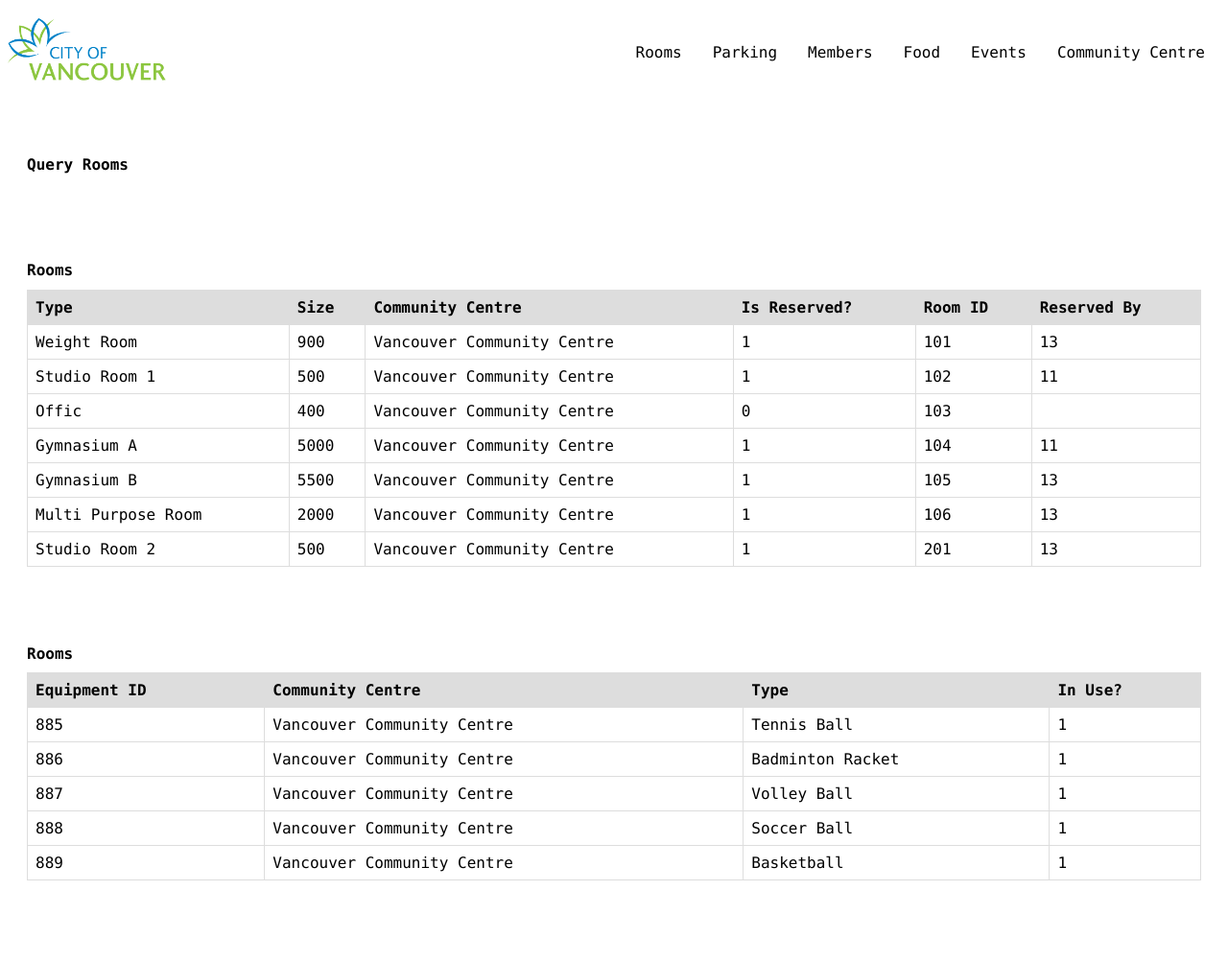
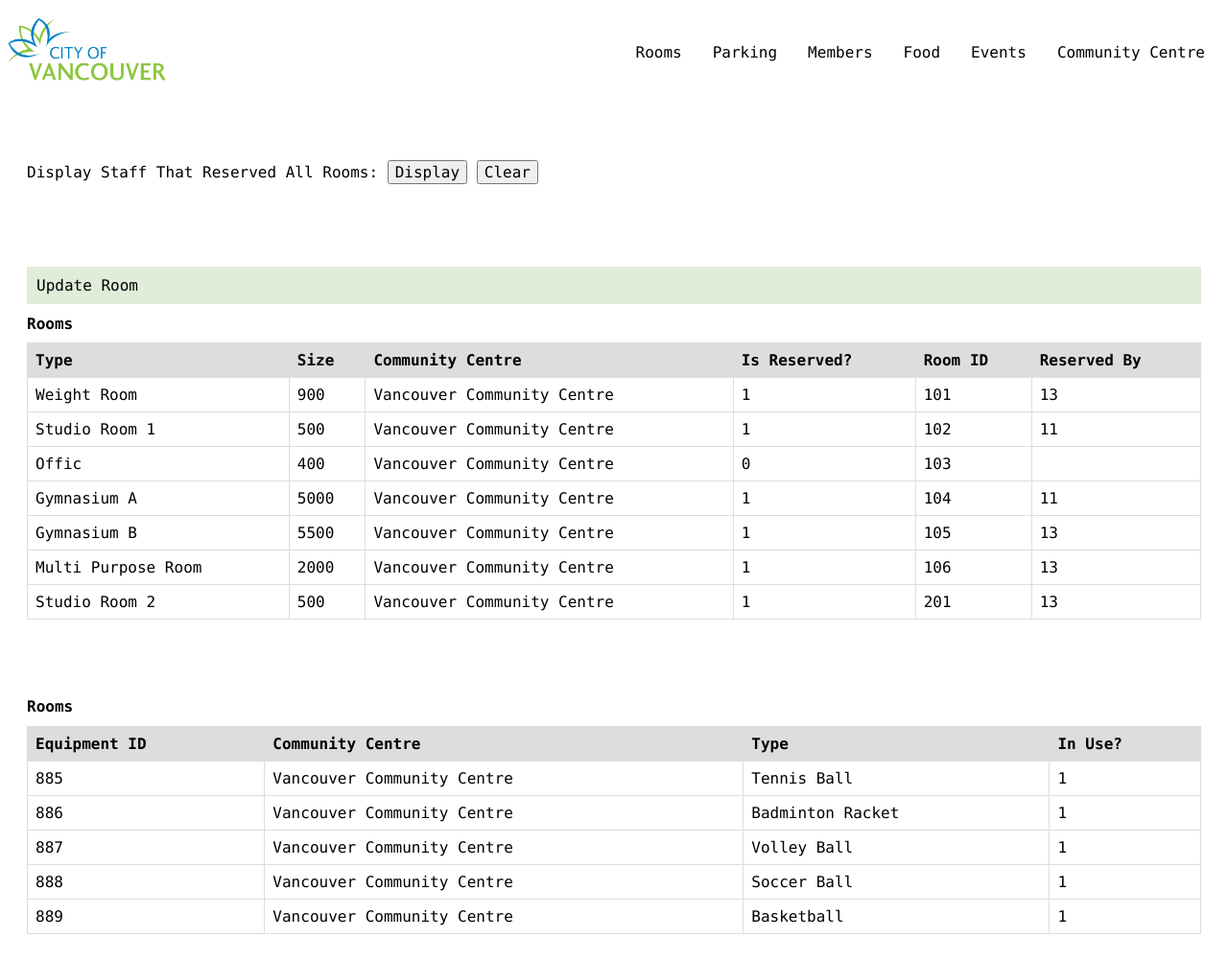
Before and after one commit to DavidCai1246/Community-Centre-SQL-Project, a PHP site: page /rooms.php in a window 1280 px wide. Shown: the whole page at 96% size. Before the commit the page ends 918 px from the top, so only its background shows below. Run offline with PHP 8.4, Linux system fonts and the light colour scheme; data comes from the database, SQL or seed files in the repository.

Commit message:
Division and Update for Rooms page

```diff
--- a/rooms.php
+++ b/rooms.php
@@ -1,6 +1,32 @@
 <html>
 <head>
 <link rel="stylesheet" href="css/style.css">
+<style>
+.collapsible {
+  background-color: rgba(98, 167, 68, 0.2);
+  color: white;
+  cursor: pointer;
+  padding: 10px;
+  width: 100%;
+  border: none;
+  text-align: left;
+  outline: none;
+  font-size: 15px;
+}
+
+.active, .collapsible:hover {
+  background-color: rgba(98, 167, 68, 0.4);
+}
+
+.content {
+  padding: 0 10px;
+  max-height: 0;
+  overflow: hidden;
+  transition: max-height 0.2s ease-out;
+  background-color: #f1f1f1;
+}
+
+</style>
 </head>
 
 <!-- NAVBAR-->
@@ -16,12 +42,155 @@
 
 <!-- THIS IS WHERE ALL OUR FUNCTIONALITY WILL GO, THIS IS OUR BODY -->
 <div style="padding:20px;margin-top:30px;background-color:#ffffff;">
-    <h1>Query Rooms</h1>
+<section>
+    <article>
+		<p align='center'>
+		<form method="GET" action="rooms.php" style ='text-alignt:center'>
+			<label for="calculate">Display Staff That Reserved All Rooms:</label>
+			<input type="submit" name="DisplayReservedAll" value="Display">
+			<input type="submit" name="Hide" value="Clear">
+		</form>
+		</p>
+	</article>
+</section>
+
+
+<?php
+    if (isset($_GET['DisplayReservedAll'])) {
+        $servername = "localhost";
+        $username = "root";
+        $password = "root";
+        $dbname = "community-centre";
+
+        // Create connection
+        $conn = new mysqli($servername, $username, $password, $dbname);
+        // Check connection
+        if ($conn->connect_error) {
+            die("Connection failed: " . $conn->connect_error);
+        }
+
+		if (isset($_GET['DisplayReservedAll'])) {
+			// $sql = "SELECT r.Type, r.Size, r.Room_ID FROM Room r
+            //             WHERE NOT EXISTS (SELECT s.EmployeeID FROM Staff s WHERE NOT EXISTS (
+            //                 SELECT q.ReservedBy FROM Room q
+            //                     WHERE q.ReservedBy = r.ReservedBy)";
+
+            $sql = "SELECT e.Name, e.Employee_ID FROM Employee e
+                        WHERE NOT EXISTS (SELECT * FROM Room r WHERE NOT EXISTS (
+                            SELECT q.ReservedBy FROM Room q
+                                WHERE q.ReservedBy = Employee_ID AND q.Room_ID = r.Room_ID))";
+
+			$result = $conn->query($sql);
+			if ($result->num_rows > 0) {
+            // output data of each row
+            echo "<table> <tr>
+                    <th> Name </th>
+					<th> Employee_ID </th>
+                    </tr>";
+            while($row = $result->fetch_assoc()) {
+                echo "<tr>";
+                echo "<td>". $row["Name"]. "</td>".
+					"<td>". $row["Employee_ID"]. "</td>";
+                echo "</tr>";
+            }
+            echo "</table>";
+			} else {
+            echo "0 results";
+			}
+		}
+        $conn->close();
+    }
+?>
+
 </div>
+
+<?php
+
+    $conn = Null;
+
+    // creates a connection
+    function connect() {
+        global $conn;
+        $servername = "localhost";
+        $username = "root";
+        $password = "root";
+        $dbname = "community-centre";
+        // Create connection
+        $conn = new mysqli($servername, $username, $password, $dbname);
+        // Check connection
+        if ($conn->connect_error) {
+            return false;
+            die("Connection failed: " . $conn->connect_error);
+        } else {return true;}
+    }
+
+    // closes the connection
+    function disconnect() {
+        global $conn;
+        mysqli_close($conn);
+    }
+
+    function handleUpdateRequest() {
+        global $conn;
+
+        $Column = $_POST['updtColumn'];
+        $RoomID = $_POST['updtRoomID'];
+        $Modifier = $_POST['updtMod'];
+
+        $sql = "UPDATE Room SET $Column = '$Modifier' WHERE Room_ID = '$RoomID'";
+
+        $conn->query($sql);
+    }
+
+
+    // big switch for post functions (insert, update, deletes)
+    function handlePOSTRequest() {
+        if (connect()) {
+            if (array_key_exists('updateRequest', $_POST)) {
+                handleUpdateRequest();
+            }
+        }
+        disconnect();
+    }
+
+    if (isset($_POST['postRequest'])) {
+        handlePOSTRequest();
+    }
+
+?>
 
 
 <!-- Rooms Table -->
 <div style="padding:20px;margin-top:30px;background-color:#ffffff;">
+
+    <!--Updating Events -->
+    <button type="button" class="collapsible">Update Room</button>
+    <div class="content">
+        <form method="POST" action="rooms.php"> <!--refresh page when submitted-->
+            <input type="hidden" id="updateRequest" name="updateRequest">
+            <table><tr>
+                <td> Column </td>
+                <td> Room ID </td>
+                <td> Modification </td>
+            </tr>
+            <tr>
+                <td>
+                    <select name="updtColumn">
+                        <option value="Type">Type</option>
+                        <option value="Size">Size</option>
+                        <option value="Community_Centre">Community Centre</option>
+                        <option value="Is_Reserved">Is Reserved</option>
+                        <option value="ReservedBy">Reserved By</option>
+                    </select>
+                </td>
+                <td> <input type="text" name="updtRoomID"> </td>
+                <td> <input type="text" name="updtMod"> </td>
+            </tr></table>
+
+            <input type="submit" value="update" name="postRequest"></p>
+        </form>
+    </div>
+
     <h1>Rooms</h1>
 
         <!-- THIS DISPLAYS THE TABLE ON LINK OPEN -->
@@ -118,5 +287,24 @@
 
 </div>
 
+<!-- JavaScript for sliding page expanding thing -->
+<!-- Taken/Adapted from w3schools as usual :^) -->
+<script>
+    var coll = document.getElementsByClassName("collapsible");
+    var i;
+
+    for (i = 0; i < coll.length; i++) {
+    coll[i].addEventListener("click", function() {
+        this.classList.toggle("active");
+        var content = this.nextElementSibling;
+        if (content.style.maxHeight){
+        content.style.maxHeight = null;
+        } else {
+        content.style.maxHeight = content.scrollHeight + "px";
+        }
+    });
+    }
+</script>
+
 
 </html>
```
